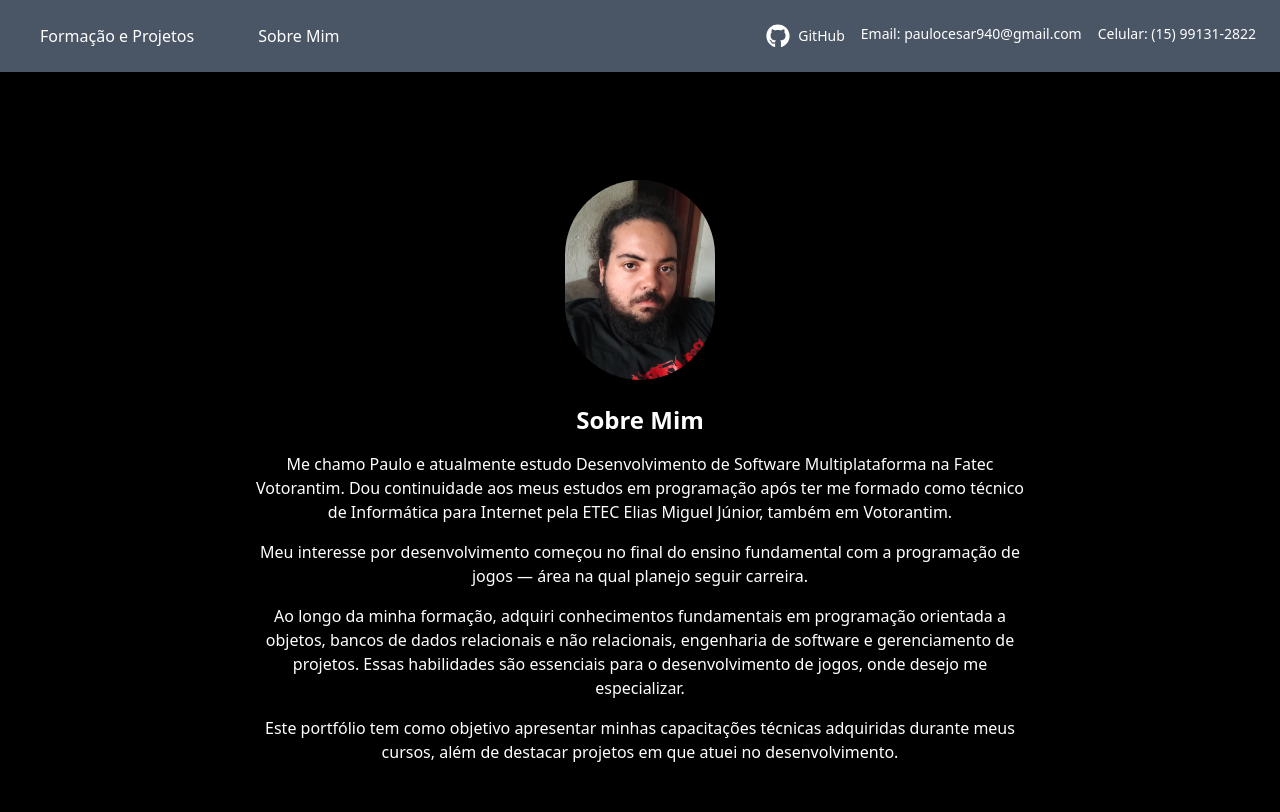
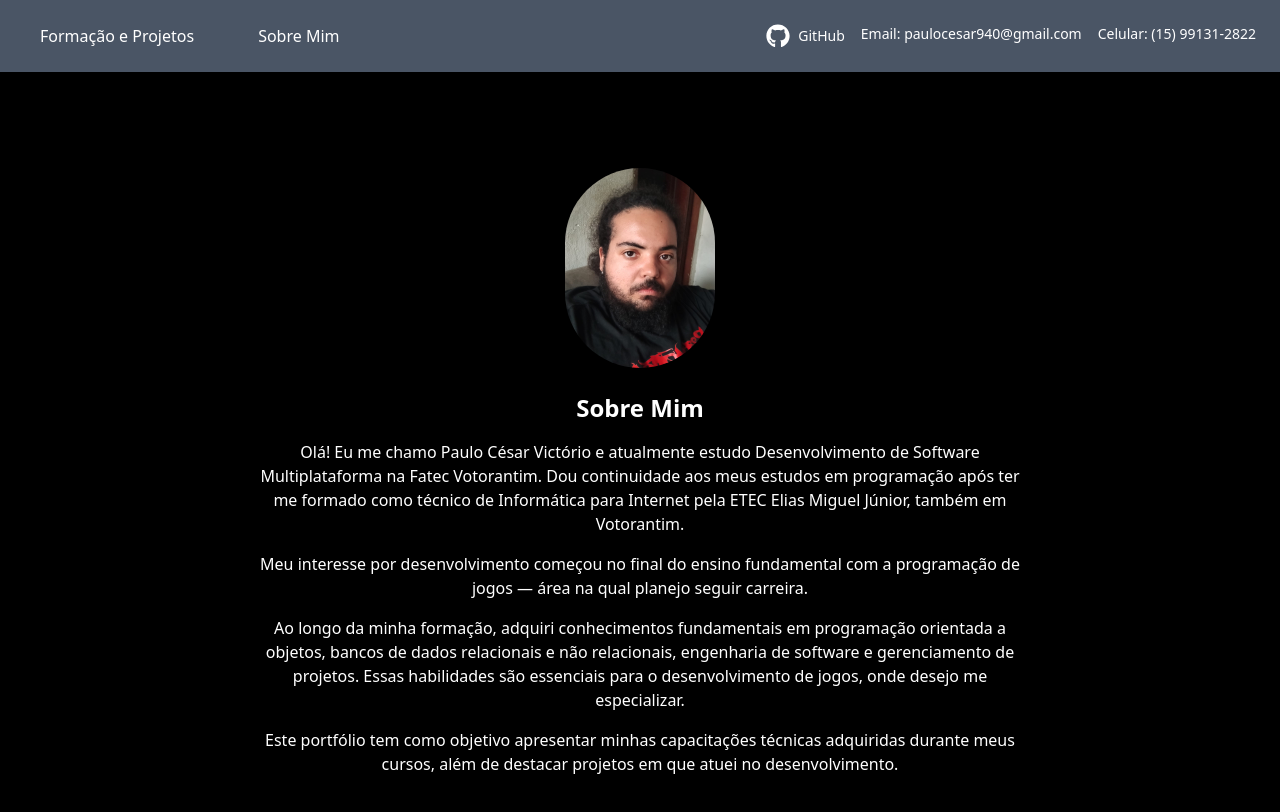
Before and after one commit to paulovictorio/Portfolio, a Next.js app: page / in a window 1280 px wide. Shown: the top 812 px of the page. Built offline with nearby package versions, Linux system fonts and the light colour scheme.

Commit message:
fix/grammar

```diff
--- a/app/page.jsx
+++ b/app/page.jsx
@@ -42,7 +42,7 @@ export default function Home() {
                 transition={{ delay: 0.4, duration: 0.5 }}
                 viewport={{ once: true }}
               >
-                Me chamo Paulo e atualmente estudo Desenvolvimento de Software Multiplataforma na Fatec Votorantim. Dou
+                Olá! Eu me chamo Paulo César Victório e atualmente estudo Desenvolvimento de Software Multiplataforma na Fatec Votorantim. Dou
             continuidade aos meus estudos em programação após ter me formado como técnico de Informática para Internet
             pela ETEC Elias Miguel Júnior, também em Votorantim.
               </motion.p>
```
